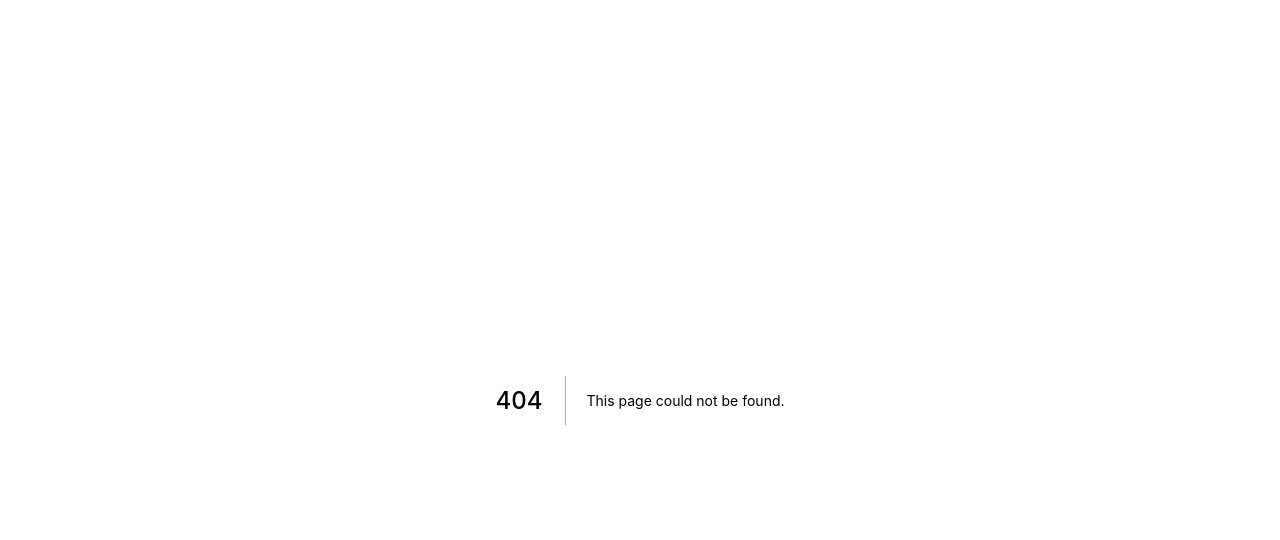
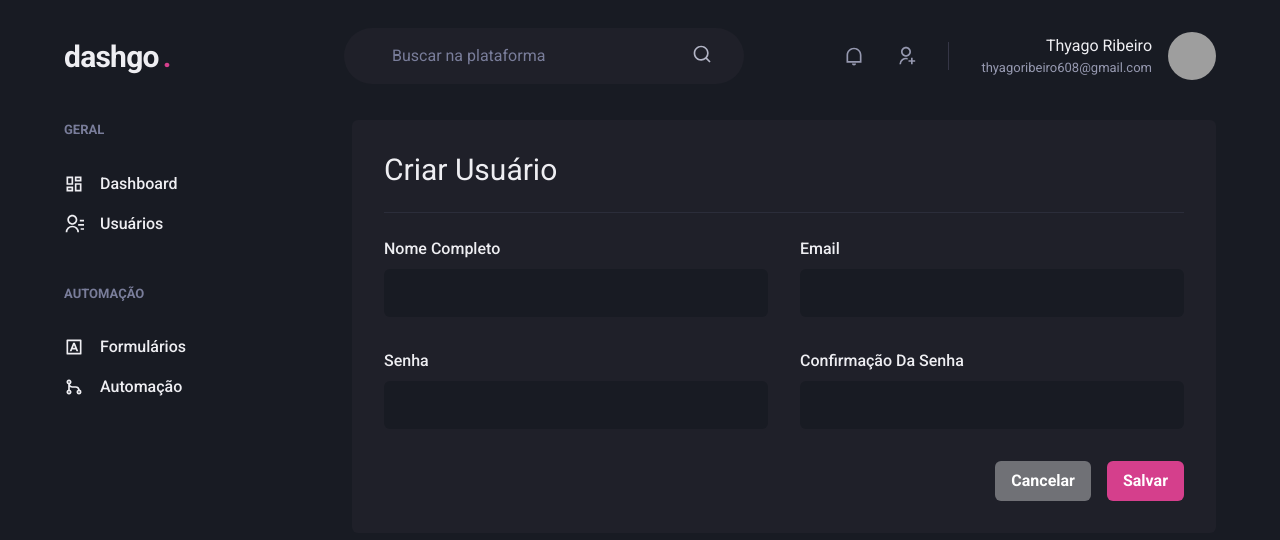
Before and after one commit to thyago608/dashgo, a Next.js app: page /users/create in a window 1280 px wide. Before the commit this address had no page. Shown: the top 540 px of the page. Built offline with nearby package versions, Linux system fonts and the light colour scheme; grey boxes are pictures that could not be loaded.

Commit message:
Added Page Users Create

```diff
--- /dev/null
+++ b/src/pages/users/create.tsx
@@ -0,0 +1,60 @@
+import Head from "next/head";
+import {
+  Box,
+  Button,
+  Divider,
+  Flex,
+  Heading,
+  HStack,
+  SimpleGrid,
+  VStack,
+} from "@chakra-ui/react";
+import { Sidebar } from "components/Sidebar";
+import { Header } from "components/Header";
+import { Input } from "components/Form/Input";
+
+export default function CreateUser() {
+  return (
+    <>
+      <Head>
+        <title>Listagem de Usuários | Dashgo</title>
+      </Head>
+      <Box>
+        <Header />
+        <Flex w="100%" my="6" maxWidth={1200} mx="auto" px="6">
+          <Sidebar />
+          <Box flex="1" borderRadius={6} bg="gray.800" p="8">
+            <Heading size="lg" fontWeight="normal">
+              Criar Usuário
+            </Heading>
+
+            <Divider my="6" borderColor="gray.700" />
+
+            <VStack spacing="8">
+              <SimpleGrid minChildWidth={240} spacing="8" w="100%">
+                <Input name="name" label="Nome Completo" />
+                <Input name="email" label="Email" type="email" />
+              </SimpleGrid>
+
+              <SimpleGrid minChildWidth={240} spacing="8" w="100%">
+                <Input name="password" type="password" label="Senha" />
+                <Input
+                  name="password_confirmation"
+                  type="password"
+                  label="Confirmação da senha"
+                />
+              </SimpleGrid>
+            </VStack>
+
+            <Flex mt="8" justify="flex-end">
+                <HStack spacing="4">
+                    <Button colorScheme="whiteAlpha">Cancelar</Button>
+                    <Button colorScheme="pink">Salvar</Button>
+                </HStack>
+            </Flex>
+          </Box>
+        </Flex>
+      </Box>
+    </>
+  );
+}
--- a/src/pages/users/index.tsx
+++ b/src/pages/users/index.tsx
@@ -17,6 +17,7 @@ import {
 import { Sidebar } from "components/Sidebar";
 import { Header } from "components/Header";
 import { RiAddLine, RiPencilLine } from "react-icons/ri";
+import { Pagination } from "components/Pagination";
 
 export default function UserList() {
   return (
@@ -83,6 +84,7 @@ export default function UserList() {
                 </Tr>
               </Tbody>
             </Table>
+            <Pagination />
           </Box>
         </Flex>
       </Box>
```
